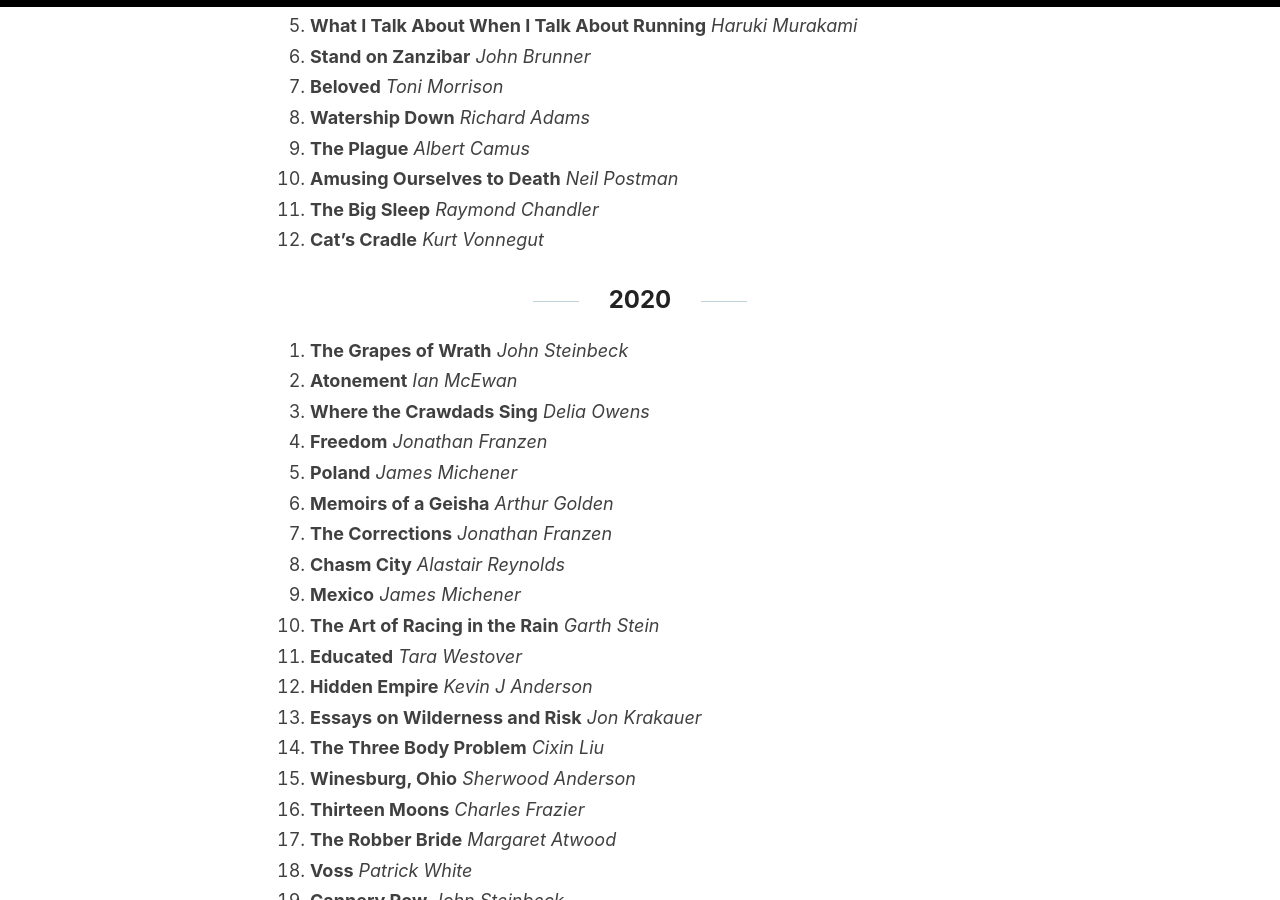
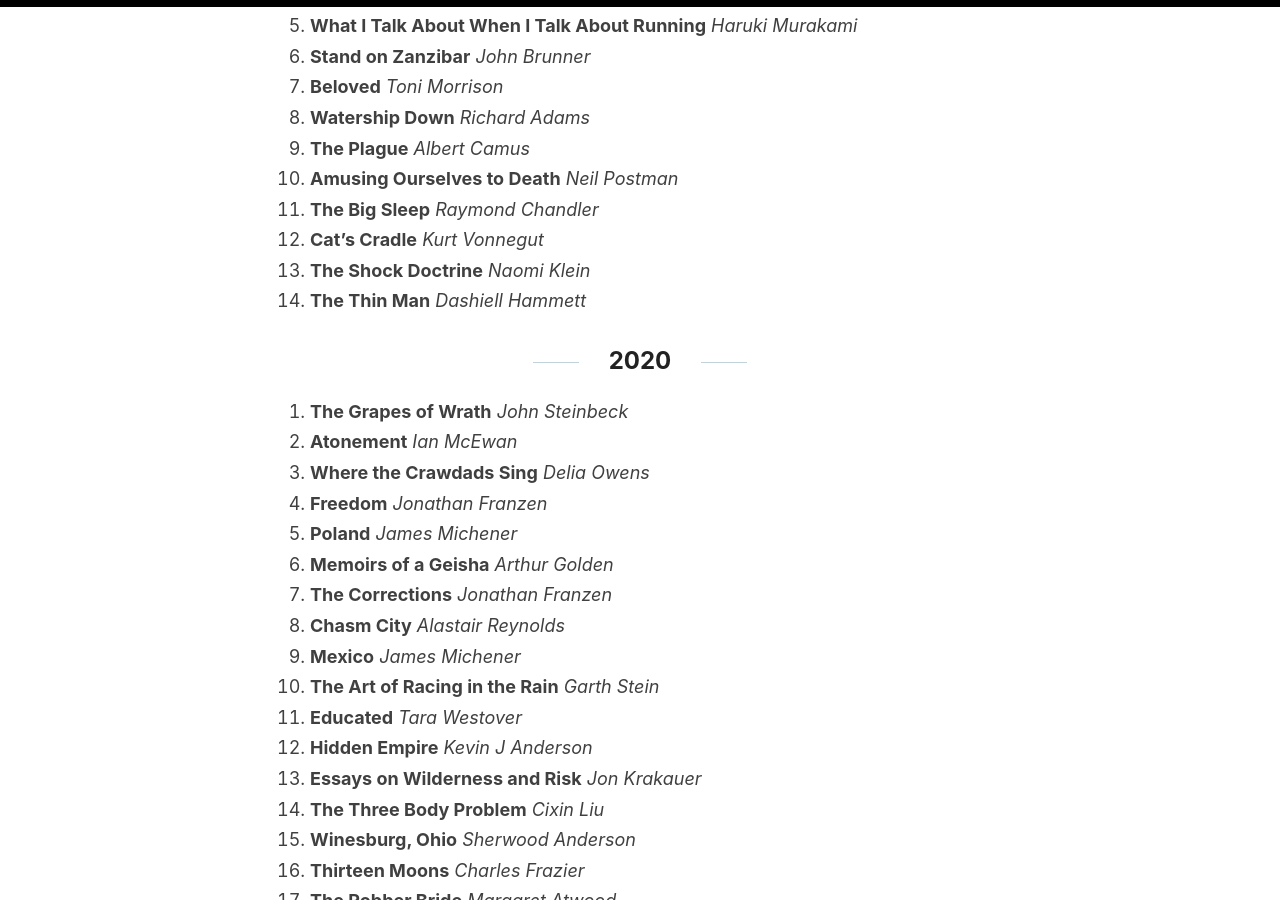
Before and after one commit to Murrkeys/Murrkeys.github.io, a Jekyll site: the page built from _posts/2020-08-26-books.md, in a window 1280 px wide and 900 px high, scrolled down 602 px. Built offline with Jekyll 4.4.1, drawn with Linux system fonts in a browser that asks for light colours.

Commit message:
Update 2020-08-26-books.md

```diff
--- a/_posts/2020-08-26-books.md
+++ b/_posts/2020-08-26-books.md
@@ -19,6 +19,8 @@ A list of books I am currently reading or have read. Think of this as a virtual
 10. **Amusing Ourselves to Death** *Neil Postman*
 11. **The Big Sleep** *Raymond Chandler*
 12. **Cat's Cradle** *Kurt Vonnegut*
+13. **The Shock Doctrine** *Naomi Klein*
+14. **The Thin Man** *Dashiell Hammett*
 
 ## 2020
 
```
